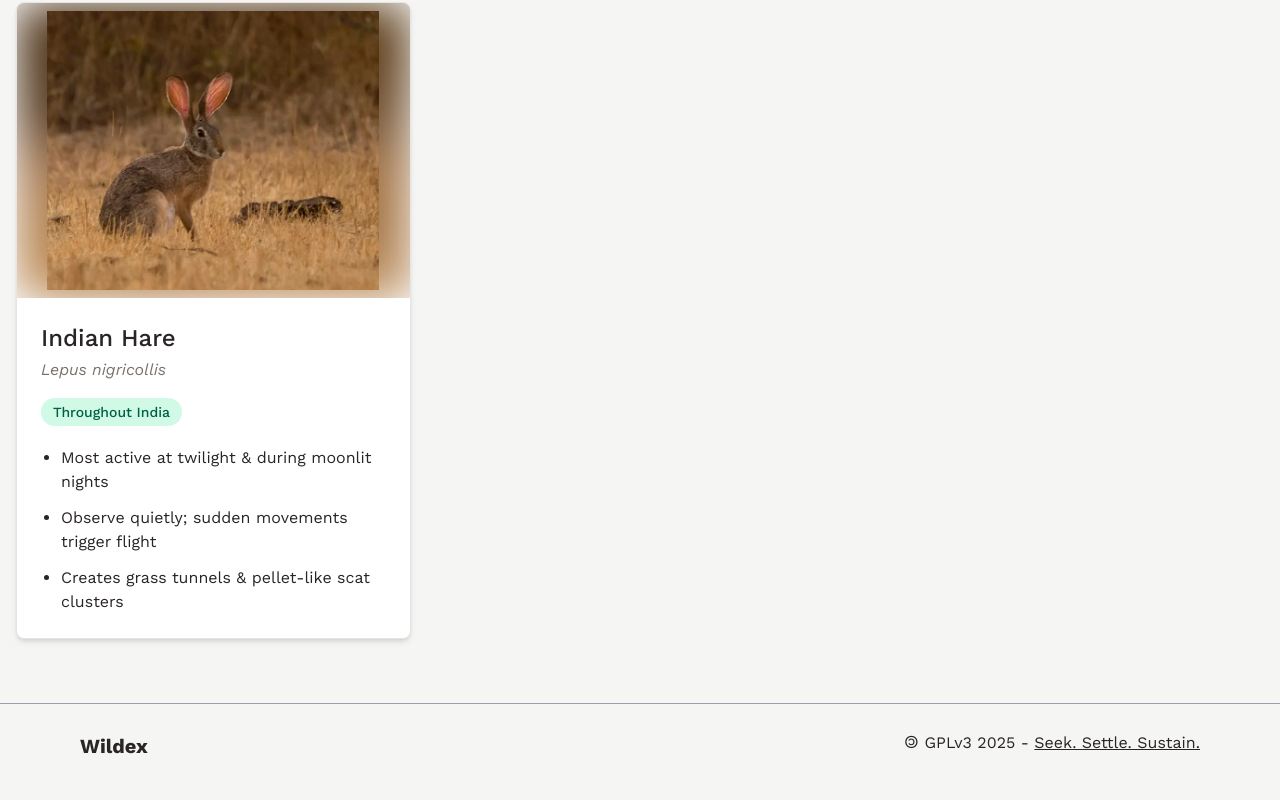
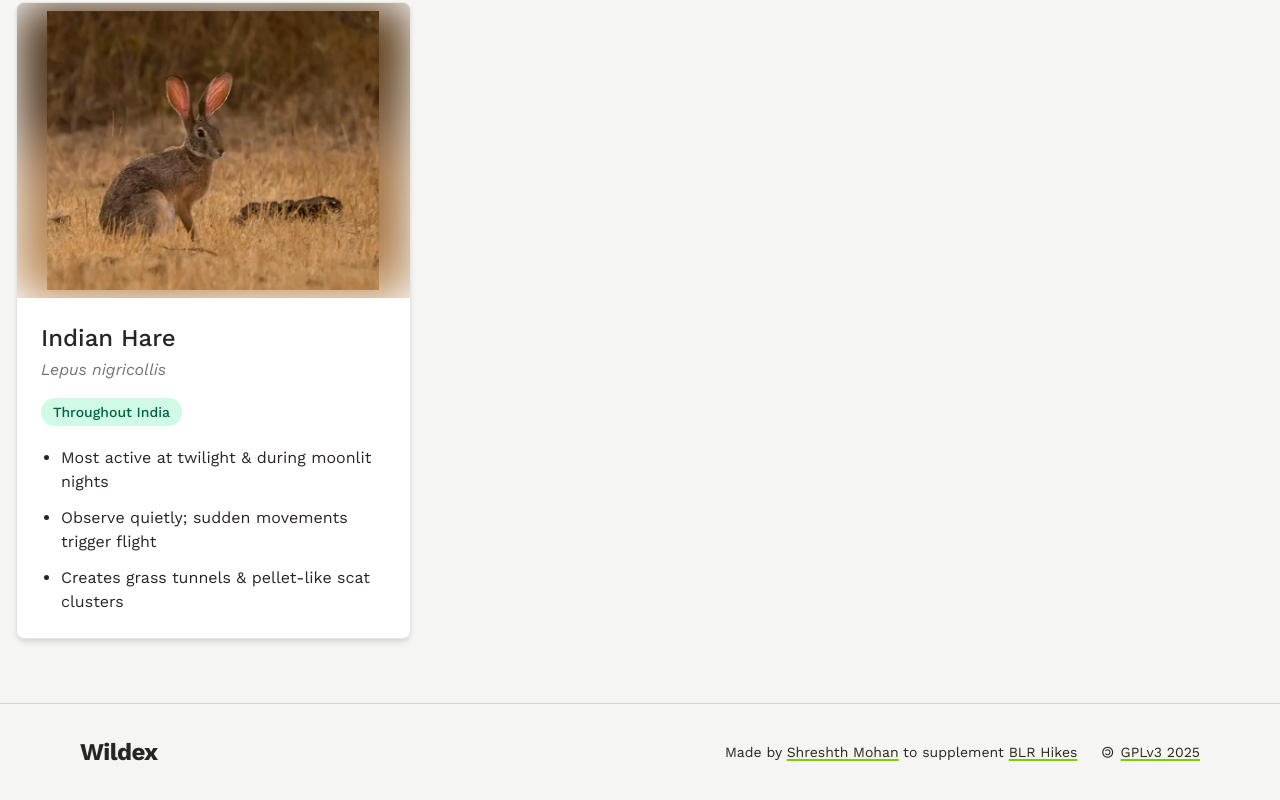
Before and after one commit to shreshthmohan/wildex, an Astro site: page / in a window 1280 px wide. Shown: the part 2936-3736 px from the top of the page. Built offline with nearby package versions, Linux system fonts and the light colour scheme; Astro itself is replaced by a stand-in of ours.

Commit message:
Update footer design and add links to Twitter, BLR Hikes and GitHub

```diff
--- a/src/layouts/Layout.astro
+++ b/src/layouts/Layout.astro
@@ -1,11 +1,11 @@
 ---
-import '../styles/global.css';
+import "../styles/global.css";
 
 interface Props {
   title?: string;
 }
 
-const { title = 'Wildlife Encounter Cards' } = Astro.props;
+const { title = "Wildlife Encounter Cards" } = Astro.props;
 ---
 
 <!doctype html>
@@ -19,14 +19,40 @@ const { title = 'Wildlife Encounter Cards' } = Astro.props;
   </head>
   <body class="bg-stone-100 text-stone-800 font-sans">
     <slot />
-      <footer class="py-6 border-t border-gray-400 mt-8 md:mt-12 lg:mt-16">
-      <div class="max-w-6xl px-4 mx-auto flex justify-between items-center">
-        <div class="text-xl font-bold tracking-normal">Wildex</div>
-        <div class="flex items-center gap-4 ">
-          <div class="">
-            <span class="inline-block transform rotate-180 text-lg mb-2">©</span>
-            GPLv3 2025 -
-            <a href="#" class="underline">Seek. Settle. Sustain.</a>
+
+    <footer class="py-8 border-t border-stone-300 mt-8 md:mt-12 lg:mt-16">
+      <div class="max-w-6xl px-4 mx-auto">
+        <div
+          class="flex flex-col sm:flex-row justify-between items-start sm:items-center gap-4"
+        >
+          <div class="text-2xl font-bold tracking-tight">Wildex</div>
+
+          <div
+            class="flex flex-col sm:flex-row items-start sm:items-center gap-4 sm:gap-6 text-sm"
+          >
+            <div>
+              Made by <a
+                href="https://twitter.com/shreshthmohan"
+                class="hover:text-lime-600 underline decoration-lime-500 decoration-2 underline-offset-2"
+                >Shreshth Mohan</a
+              >
+              to supplement <a
+                href="https://blrhikes.com"
+                class="hover:text-lime-600 underline decoration-lime-500 decoration-2 underline-offset-2"
+                >BLR Hikes</a
+              >
+            </div>
+
+            <div class="flex items-center gap-1.5">
+              <span class="inline-block transform rotate-180 text-base">©</span
+              >
+              <a
+                href="https://github.com/shreshthmohan/wildex"
+                class="hover:text-lime-600 underline decoration-lime-500 decoration-2 underline-offset-2"
+              >
+                GPLv3 2025
+              </a>
+            </div>
           </div>
         </div>
       </div>
```
